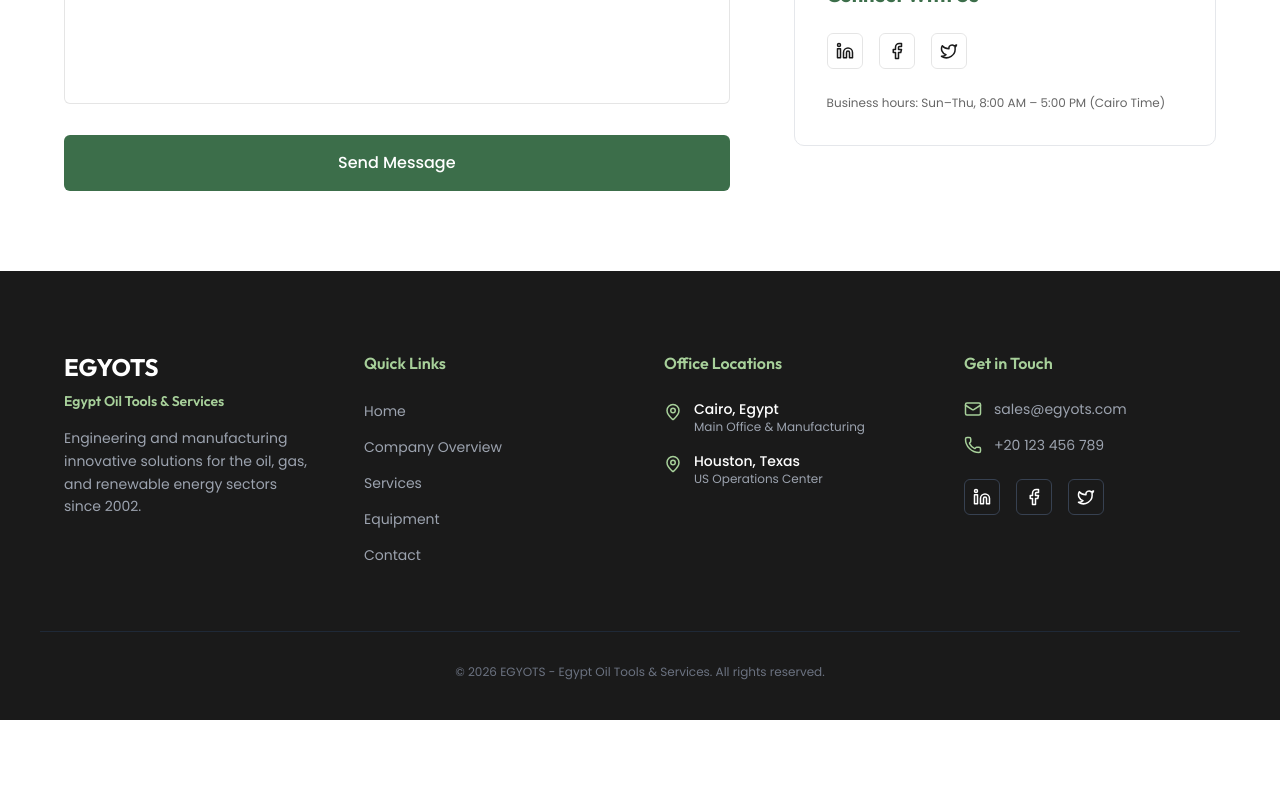
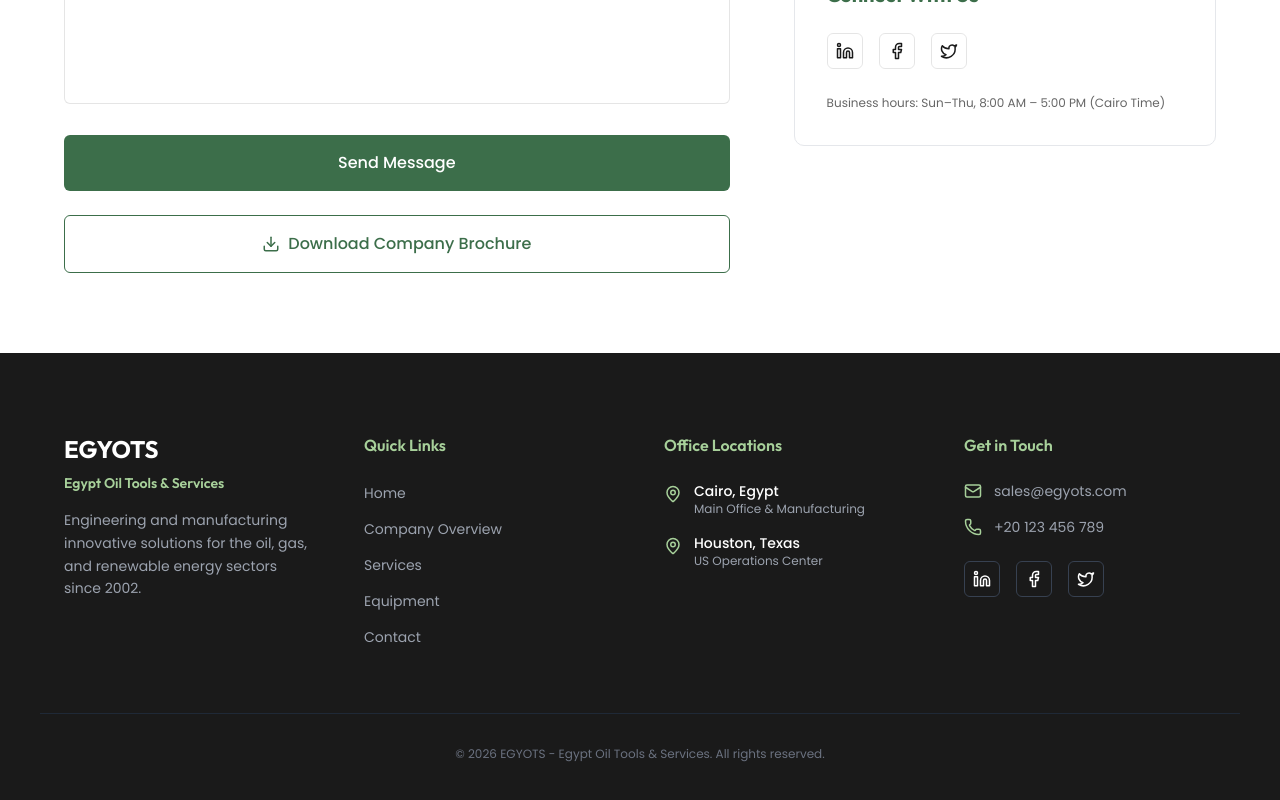
Before and after one commit to tamirelabi/egyots, a Next.js app: page /contact in a window 1280 px wide. Shown: the part 1005-1805 px from the top of the page. Before the commit the page ends 1725 px from the top, so only its background shows below. Built offline with nearby package versions, Linux system fonts and the light colour scheme.

Commit message:
Add download link for company brochure in ContactForm

```diff
--- a/components/ContactForm.tsx
+++ b/components/ContactForm.tsx
@@ -44,6 +44,14 @@ export default function ContactForm() {
       <button type="submit" className="btn-primary btn-lg w-full" style={{ color: '#ffffff' }}>
         Send Message
       </button>
+      <a
+        href="/egyots-brochure.pdf"
+        download="EGYOTS-Brochure.pdf"
+        className="btn-outline btn-lg w-full flex items-center justify-center gap-2 mt-3"
+      >
+        <svg xmlns="http://www.w3.org/2000/svg" width="18" height="18" viewBox="0 0 24 24" fill="none" stroke="currentColor" strokeWidth="2" strokeLinecap="round" strokeLinejoin="round"><path d="M21 15v4a2 2 0 01-2 2H5a2 2 0 01-2-2v-4"/><polyline points="7 10 12 15 17 10"/><line x1="12" y1="15" x2="12" y2="3"/></svg>
+        Download Company Brochure
+      </a>
     </form>
   )
 }
```
